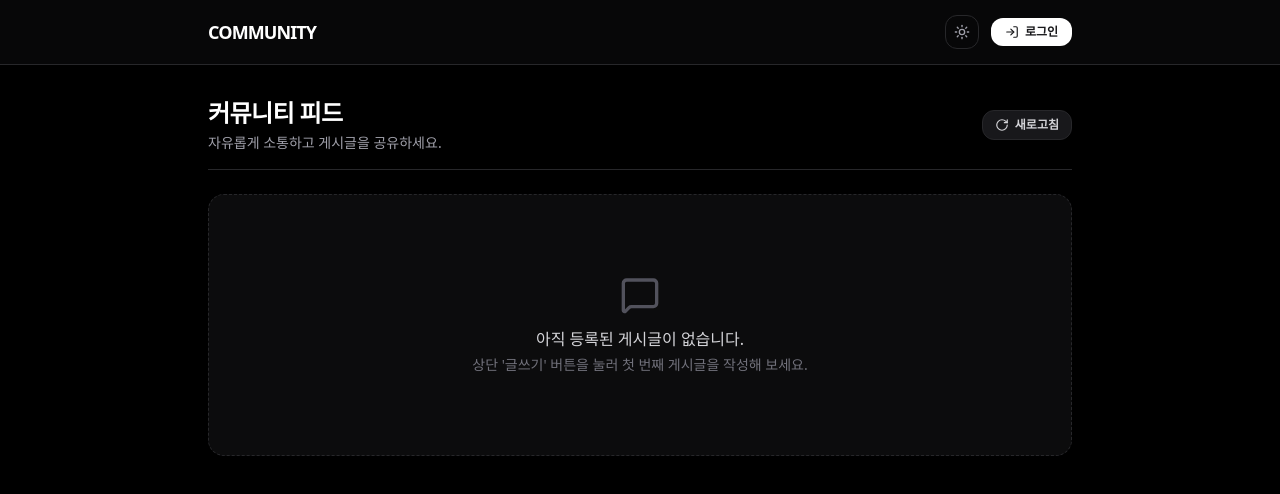
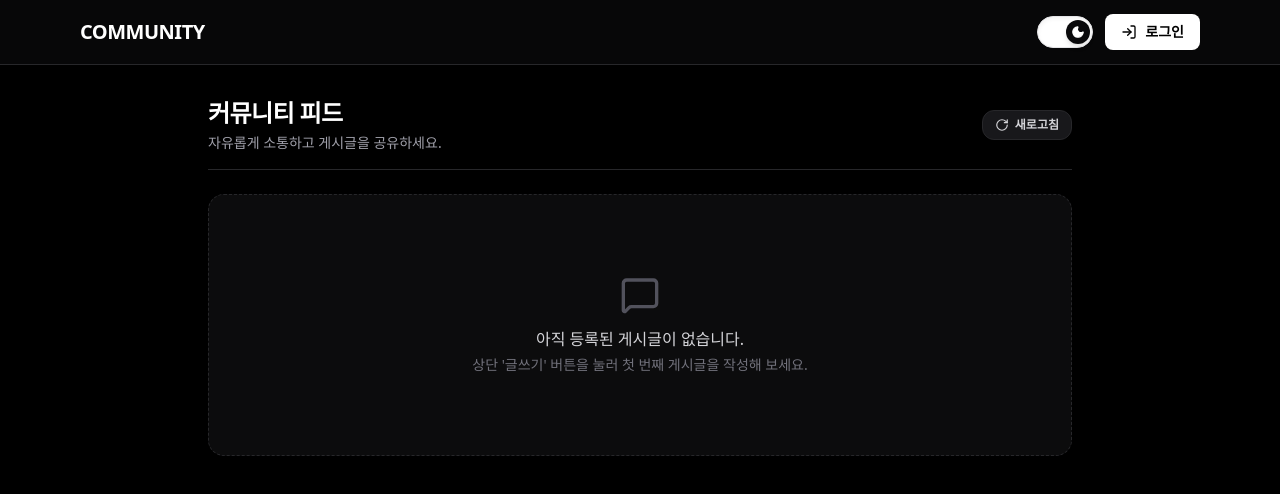
Before and after one commit to twoapple08/community-web, a Next.js app: page / in a window 1280 px wide. Shown: the top 494 px of the page. Built offline with nearby package versions, Linux system fonts and the light colour scheme; no server answers; the database is empty.

Commit message:
feat: Restore original pill switch theme toggle UI and integrate nickname system

```diff
--- a/src/app/layout.tsx
+++ b/src/app/layout.tsx
@@ -11,7 +11,7 @@ export default function RootLayout({
 }: {
   children: React.ReactNode
 }) {
-  const [theme, setTheme] = useState<'light' | 'dark'>('dark')
+  const [theme, setTheme] = useState<'dark' | 'light'>('dark')
   const [user, setUser] = useState<any>(null)
   const [nickname, setNickname] = useState<string>('')
 
@@ -20,18 +20,31 @@ export default function RootLayout({
   const [newNickname, setNewNickname] = useState('')
   const [updatingNickname, setUpdatingNickname] = useState(false)
 
-  // 테마 초기화
+  // 초기 테마 로드 (localStorage 동기화, 기본값 dark)
   useEffect(() => {
-    const savedTheme = localStorage.getItem('theme') as 'light' | 'dark' | null
-    if (savedTheme) {
-      setTheme(savedTheme)
-      document.documentElement.classList.toggle('dark', savedTheme === 'dark')
+    const savedTheme = localStorage.getItem('theme') as 'dark' | 'light' | null
+    if (savedTheme === 'light') {
+      setTheme('light')
+      document.documentElement.classList.remove('dark')
     } else {
+      setTheme('dark')
       document.documentElement.classList.add('dark')
     }
   }, [])
 
-  // 유저 세션 및 닉네임 로드 함수
+  // 테마 토글 함수
+  const toggleTheme = () => {
+    const nextTheme = theme === 'dark' ? 'light' : 'dark'
+    setTheme(nextTheme)
+    localStorage.setItem('theme', nextTheme)
+    if (nextTheme === 'dark') {
+      document.documentElement.classList.add('dark')
+    } else {
+      document.documentElement.classList.remove('dark')
+    }
+  }
+
+  // 유저 프로필 닉네임 로드
   const loadUserProfile = async (userId: string) => {
     const { data } = await supabase
       .from('profiles')
@@ -70,13 +83,6 @@ export default function RootLayout({
     return () => subscription.unsubscribe()
   }, [])
 
-  const toggleTheme = () => {
-    const nextTheme = theme === 'dark' ? 'light' : 'dark'
-    setTheme(nextTheme)
-    localStorage.setItem('theme', nextTheme)
-    document.documentElement.classList.toggle('dark', nextTheme === 'dark')
-  }
-
   const handleLogin = async () => {
     await supabase.auth.signInWithOAuth({
       provider: 'google',
@@ -111,7 +117,6 @@ export default function RootLayout({
       .upsert({
         id: user.id,
         nickname: newNickname.trim(),
-        updated_at: new Date().toISOString(),
       })
 
     if (error) {
@@ -127,62 +132,84 @@ export default function RootLayout({
   return (
     <html lang="ko" className="dark">
       <body className="min-h-screen bg-zinc-50 dark:bg-black text-zinc-900 dark:text-zinc-100 antialiased selection:bg-emerald-500 selection:text-white transition-colors duration-200">
-        {/* 상단 통합 네비게이션 헤더 */}
-        <header className="sticky top-0 z-40 w-full border-b border-zinc-200 dark:border-zinc-800 bg-white/80 dark:bg-zinc-950/80 backdrop-blur-md">
-          <div className="max-w-4xl mx-auto px-4 h-16 flex items-center justify-between">
-            <Link href="/" className="text-lg font-black tracking-tighter text-zinc-900 dark:text-white hover:opacity-80 transition">
+        {/* 상단 네비게이션 헤더 */}
+        <header className="sticky top-0 z-50 border-b border-zinc-200 dark:border-zinc-800 bg-white/80 dark:bg-zinc-950/80 backdrop-blur-md transition-colors duration-200">
+          <div className="max-w-6xl mx-auto px-4 h-16 flex items-center justify-between">
+            {/* 로고 */}
+            <Link href="/" className="text-xl font-bold tracking-tight text-zinc-900 dark:text-white hover:opacity-80 transition">
               COMMUNITY
             </Link>
 
+            {/* 우측 네비게이션 영역 */}
             <div className="flex items-center gap-3">
-              {/* 테마 스위치 */}
+              {/* 원본 스위치 스타일 테마 토글 버튼 (완벽 복원) */}
               <button
+                type="button"
+                role="switch"
+                aria-checked={theme === 'dark'}
                 onClick={toggleTheme}
-                className="p-2 rounded-xl border border-zinc-200 dark:border-zinc-800 hover:bg-zinc-100 dark:hover:bg-zinc-900 text-zinc-600 dark:text-zinc-400 transition"
-                aria-label="테마 전환"
+                title={theme === 'dark' ? '라이트 모드로 전환' : '다크 모드로 전환'}
+                className={`relative inline-flex h-8 w-14 items-center rounded-full p-1 transition-colors duration-300 cursor-pointer shadow-inner ${
+                  theme === 'dark'
+                    ? 'bg-white border border-zinc-200'
+                    : 'bg-zinc-900 border border-zinc-800'
+                }`}
               >
-                {theme === 'dark' ? <Sun className="w-4 h-4" /> : <Moon className="w-4 h-4" />}
+                {/* 슬라이딩 원형 노브 */}
+                <span
+                  className={`inline-flex h-6 w-6 transform items-center justify-center rounded-full shadow-md transition-transform duration-300 ease-in-out ${
+                    theme === 'dark'
+                      ? 'translate-x-6 bg-zinc-950'
+                      : 'translate-x-0 bg-white'
+                  }`}
+                >
+                  {theme === 'dark' ? (
+                    <Moon className="w-3.5 h-3.5 text-white fill-white" />
+                  ) : (
+                    <Sun className="w-3.5 h-3.5 text-zinc-950 stroke-[2.5]" />
+                  )}
+                </span>
               </button>
 
               {user ? (
                 <>
                   <Link
                     href="/write"
-                    className="inline-flex items-center gap-1.5 px-3 py-1.5 bg-emerald-600 hover:bg-emerald-700 text-white rounded-xl text-xs font-semibold shadow-sm transition"
+                    className="flex items-center gap-1.5 px-3.5 py-1.5 rounded-lg bg-emerald-600 hover:bg-emerald-500 text-white text-sm font-medium transition"
                   >
-                    <PenSquare className="w-3.5 h-3.5" />
+                    <PenSquare className="w-4 h-4" />
                     <span>글쓰기</span>
                   </Link>
 
-                  {/* 닉네임 버튼 (클릭 시 닉네임 수정 팝업 실행) */}
+                  {/* 닉네임 버튼 (클릭 시 닉네임 변경 팝업) */}
                   <button
                     onClick={() => {
                       setNewNickname(nickname)
                       setShowNicknameModal(true)
                     }}
-                    className="inline-flex items-center gap-1.5 px-2.5 py-1.5 rounded-xl border border-zinc-200 dark:border-zinc-800 bg-zinc-100/60 dark:bg-zinc-900/60 hover:border-emerald-500 transition text-xs font-medium text-zinc-800 dark:text-zinc-200"
+                    className="inline-flex items-center gap-1.5 px-2.5 py-1.5 rounded-lg border border-zinc-200 dark:border-zinc-800 bg-zinc-100 dark:bg-zinc-900 hover:border-emerald-500 transition text-xs font-medium text-zinc-800 dark:text-zinc-200"
                     title="닉네임 변경"
                   >
                     <UserIcon className="w-3.5 h-3.5 text-emerald-500" />
-                    <span className="max-w-[100px] truncate">{nickname || '닉네임 설정'}</span>
+                    <span className="max-w-[110px] truncate">{nickname || '닉네임 설정'}</span>
                     <Settings2 className="w-3 h-3 text-zinc-400" />
                   </button>
 
                   <button
                     onClick={handleLogout}
-                    className="inline-flex items-center gap-1 px-2.5 py-1.5 rounded-xl border border-zinc-200 dark:border-zinc-800 hover:bg-zinc-100 dark:hover:bg-zinc-900 text-xs text-zinc-500 transition"
+                    className="flex items-center gap-1.5 px-2.5 py-1.5 rounded-lg bg-zinc-100 border border-zinc-200 hover:bg-zinc-200 text-zinc-700 dark:bg-zinc-900 dark:border-zinc-800 dark:hover:bg-zinc-800 dark:text-zinc-300 text-sm font-medium transition"
                     title="로그아웃"
                   >
-                    <LogOut className="w-3.5 h-3.5" />
-                    <span>로그아웃</span>
+                    <LogOut className="w-4 h-4" />
+                    <span className="hidden sm:inline">로그아웃</span>
                   </button>
                 </>
               ) : (
                 <button
                   onClick={handleLogin}
-                  className="inline-flex items-center gap-1.5 px-3.5 py-1.5 bg-zinc-900 dark:bg-white text-white dark:text-zinc-900 rounded-xl text-xs font-semibold hover:opacity-90 transition"
+                  className="flex items-center gap-2 px-4 py-2 rounded-lg bg-zinc-900 hover:bg-zinc-800 text-white dark:bg-white dark:hover:bg-zinc-200 dark:text-black text-sm font-semibold transition"
                 >
-                  <LogIn className="w-3.5 h-3.5" />
+                  <LogIn className="w-4 h-4" />
                   <span>로그인</span>
                 </button>
               )}
@@ -192,7 +219,7 @@ export default function RootLayout({
 
         <main>{children}</main>
 
-        {/* 커스텀 닉네임 변경 팝업 모달 */}
+        {/* 닉네임 변경 팝업 모달 */}
         {showNicknameModal && (
           <div
             className="fixed inset-0 z-50 flex items-center justify-center p-4 bg-black/75 backdrop-blur-md animate-in fade-in duration-150"
```
